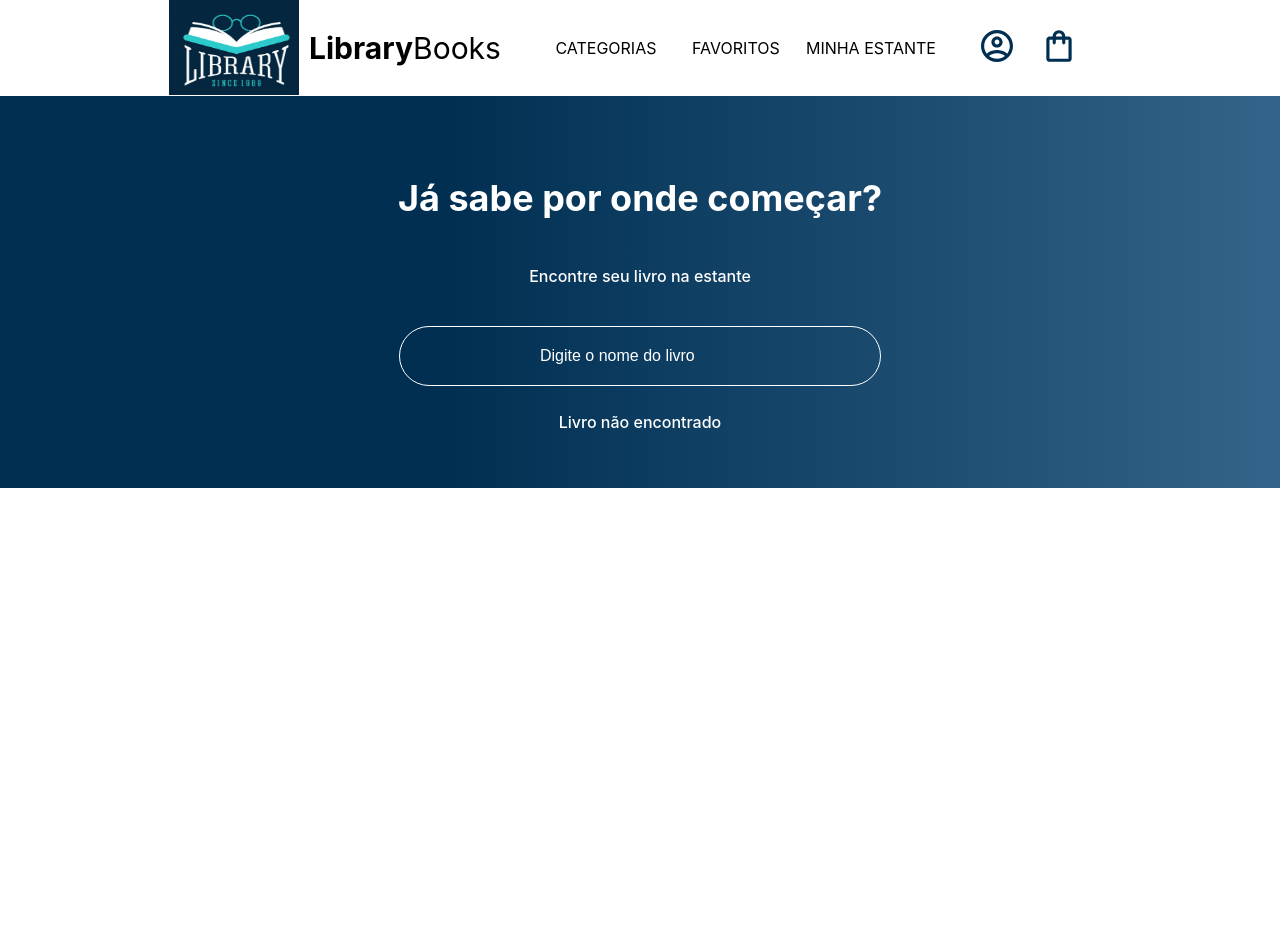
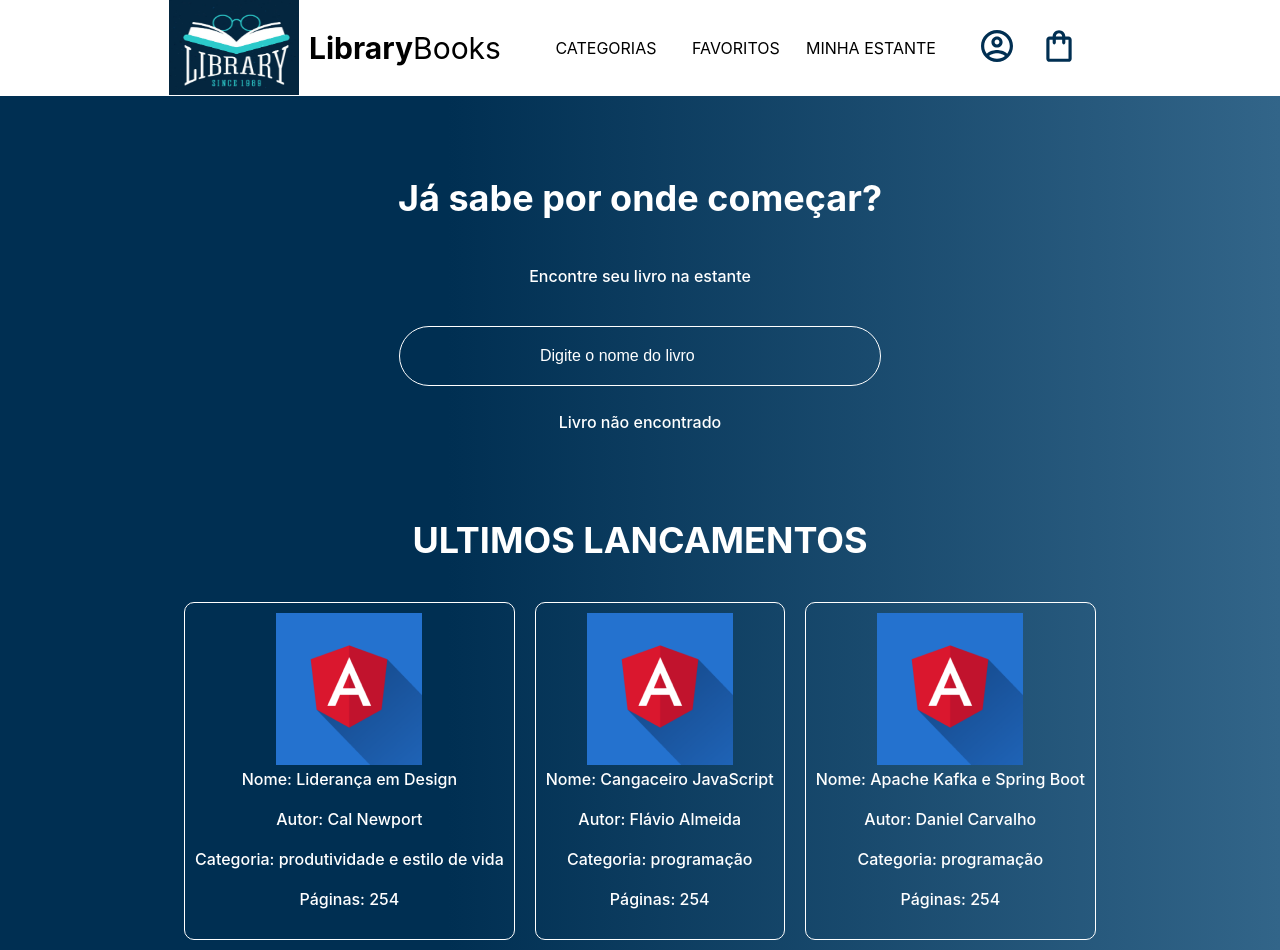
Before and after one commit to IzaacBaptista/Projeto-LibraryBooks, a React (Create React App) app: page / in a window 1280 px wide. Before the commit the page ends 800 px from the top, so only its background shows below. Built offline with nearby package versions, Linux system fonts and the light colour scheme.

Commit message:
secao ultimos lancamentos

```diff
--- a/src/App.js
+++ b/src/App.js
@@ -1,5 +1,6 @@
 import Header from './componentes/Header'
 import Pesquisa from './componentes/Pesquisa'
+import UltimosLancamentos from './componentes/UltimosLancamentos'
 import styled from 'styled-components'
 
 const AppContainer = styled.div`
@@ -13,6 +14,7 @@ function App() {
     <AppContainer>
       <Header />
       <Pesquisa />
+      <UltimosLancamentos />
     </AppContainer>
   );
 }
--- /dev/null
+++ b/src/componentes/Titulo/index.js
@@ -0,0 +1,8 @@
+import styled from 'styled-components';
+
+export const Titulo = styled.h2`
+  color: #FFF;
+  font-size: 36px;
+  text-align: center;
+  width: 100%;
+`;
--- /dev/null
+++ b/src/componentes/UltimosLancamentos/index.js
@@ -0,0 +1,48 @@
+import React from 'react';
+import { livros } from './ultimosLancamentos';
+import styled from 'styled-components';
+import { Titulo } from '../Titulo';
+
+const LivroContainer = styled.div`
+  margin: 10px;
+  padding: 10px;
+  border: 1px solid #FFF;
+  border-radius: 10px;
+  text-align: center;
+  min-width: 200px;
+`;
+
+const LivroItem = styled.div`
+  color: #FFF;
+  font-size: 16px;
+  font-weight: 500;
+  margin-bottom: 20px;
+  text-align: center;
+`;
+
+const UltimosLancamentosContainer = styled.section`
+  display: flex;
+  flex-wrap: wrap;
+  justify-content: center;
+`;
+
+function UltimosLancamentos() {
+  return (
+    <section>
+      <Titulo>ULTIMOS LANCAMENTOS</Titulo>
+      <UltimosLancamentosContainer>
+        {livros.map((livro, index) => (
+          <LivroContainer key={index}>
+            <img src={livro.src} alt={livro.nome} />
+            <LivroItem>Nome: {livro.nome}</LivroItem>
+            <LivroItem>Autor: {livro.autor}</LivroItem>
+            <LivroItem>Categoria: {livro.categoria}</LivroItem>
+            <LivroItem>Páginas: {livro.paginas}</LivroItem>
+          </LivroContainer>
+        ))}
+      </UltimosLancamentosContainer>
+    </section>
+  );
+}
+
+export default UltimosLancamentos;
--- /dev/null
+++ b/src/componentes/UltimosLancamentos/ultimosLancamentos.js
@@ -0,0 +1,7 @@
+import livro from '../../imagens/livro2.png';
+
+export const livros = [
+    {nome: 'Liderança em Design', src: livro, id: 1, autor: 'Cal Newport', categoria: 'produtividade e estilo de vida', paginas: 254},
+    {nome: 'Cangaceiro JavaScript', src: livro, id: 3, autor: 'Flávio Almeida', categoria: 'programação', paginas: 254},
+    {nome: 'Apache Kafka e Spring Boot', src: livro, id: 4, autor: 'Daniel Carvalho', categoria: 'programação', paginas: 254},
+]
```
